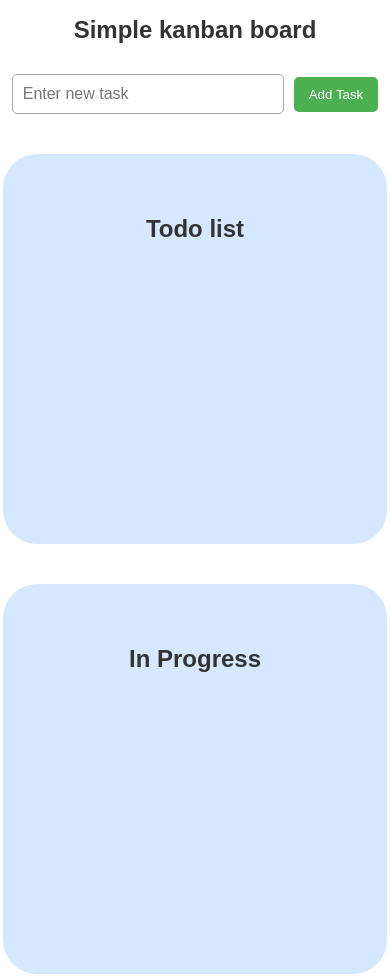
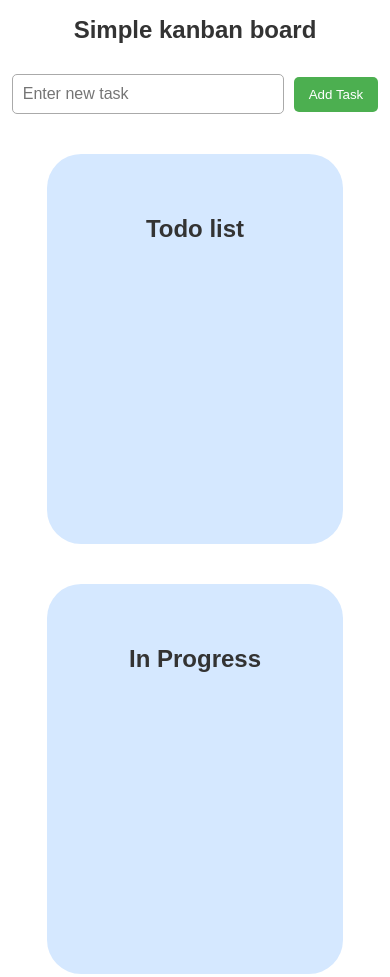
Before and after one commit to Harshada-87/Kanban-Board, a plain HTML site: page index.html in a window 390 px wide. Shown: the top 977 px of the page. Drawn offline with Linux system fonts and the light colour scheme.

Commit message:
Updated media queries

```diff
--- a/style.css
+++ b/style.css
@@ -188,7 +188,7 @@ h1, h2 {
    }
 
    .list{
-    width: 80%;
+    width: 56%;
     margin-bottom: 20px;
    }
 }
```
